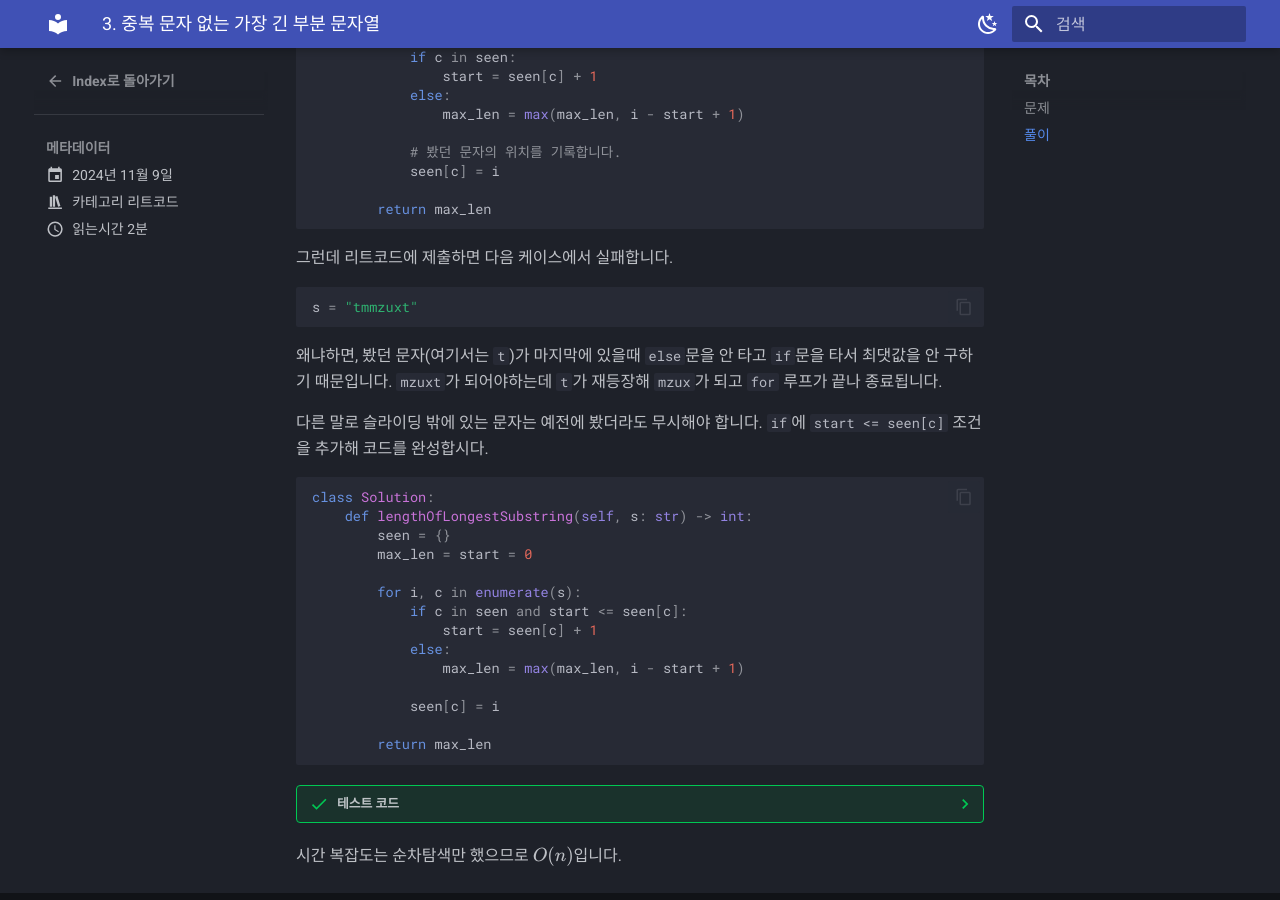
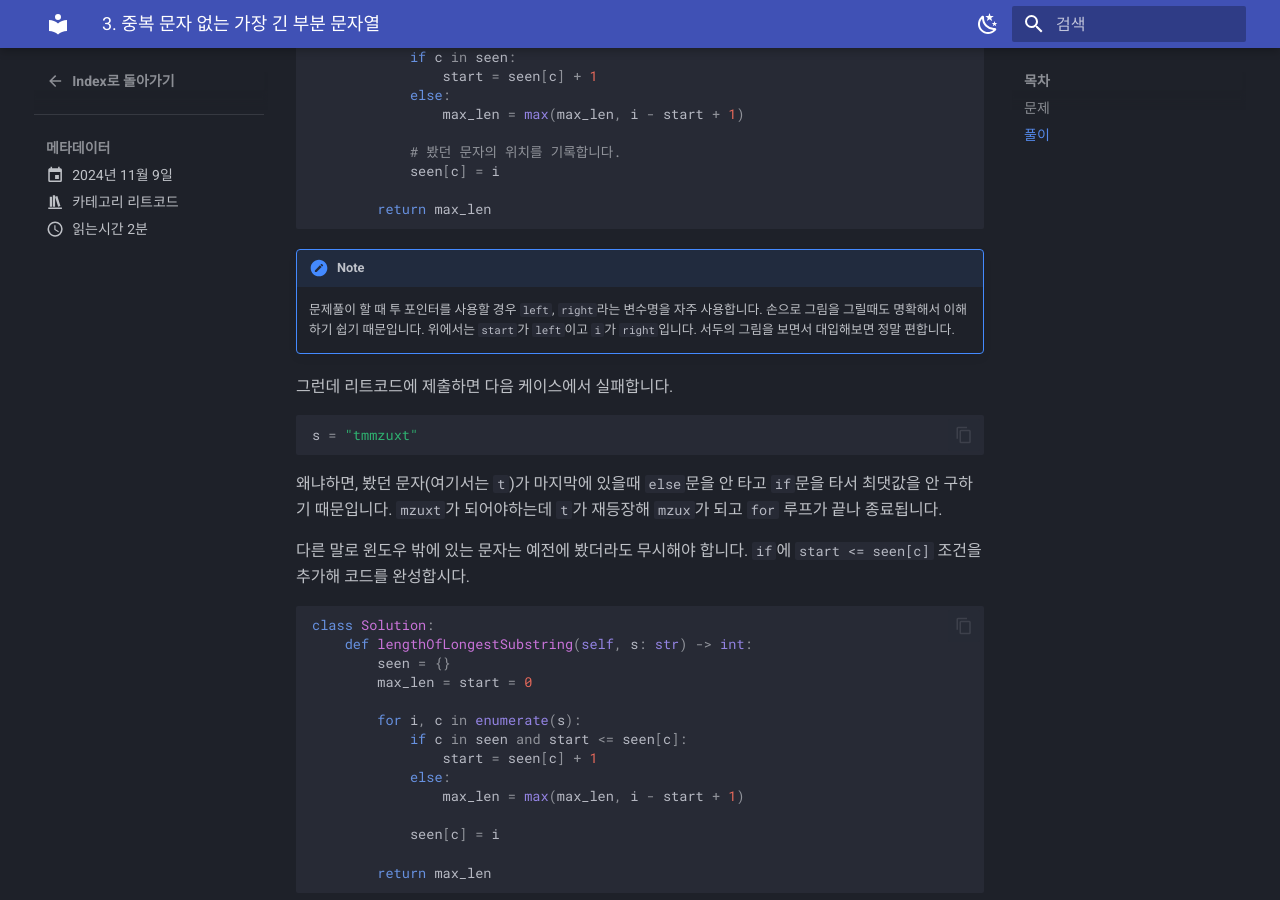
Before and after one commit to hard-coders/hard-coders.github.io, an MkDocs documentation site: the page built from docs/blog/posts/leetcode/3-longest-substring-without-repeating-characters.md, in a window 1280 px wide and 900 px high, scrolled down 1321 px. Built offline with MkDocs 1.6.1 and Material for MkDocs 9.7.7, drawn with Linux system fonts in a browser that asks for light colours.

Commit message:
📝 Update post

````diff
--- a/docs/blog/posts/leetcode/3-longest-substring-without-repeating-characters.md
+++ b/docs/blog/posts/leetcode/3-longest-substring-without-repeating-characters.md
@@ -82,6 +82,12 @@ class Solution:
         return max_len
 ```
 
+/// note
+문제풀이 할 때 투 포인터를 사용할 경우 `left`, `right`라는 변수명을 자주 사용합니다.
+손으로 그림을 그릴때도 명확해서 이해하기 쉽기 때문입니다.
+위에서는 `start`가 `left`이고 `i`가 `right`입니다. 서두의 그림을 보면서 대입해보면 정말 편합니다.
+///
+
 그런데 리트코드에 제출하면 다음 케이스에서 실패합니다.
 
 ```python
@@ -91,7 +97,7 @@ s = "tmmzuxt"
 왜냐하면, 봤던 문자(여기서는 `t`)가 마지막에 있을때 `else`문을 안 타고 `if`문을 타서 최댓값을 안 구하기 때문입니다.
 `mzuxt`가 되어야하는데 `t`가 재등장해 `mzux`가 되고 `for` 루프가 끝나 종료됩니다.
 
-다른 말로 슬라이딩 밖에 있는 문자는 예전에 봤더라도 무시해야 합니다.
+다른 말로 윈도우 밖에 있는 문자는 예전에 봤더라도 무시해야 합니다.
 `if`에 `start <= seen[c]` 조건을 추가해 코드를 완성합시다.
 
 ```python
````
